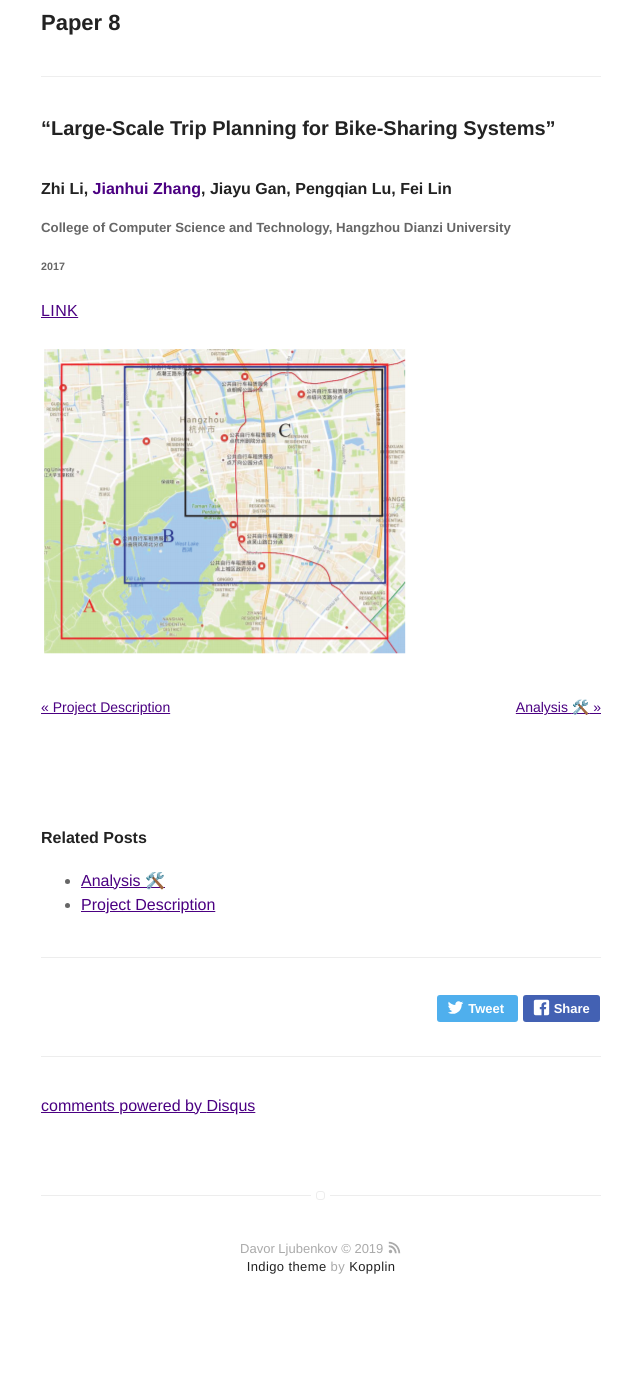
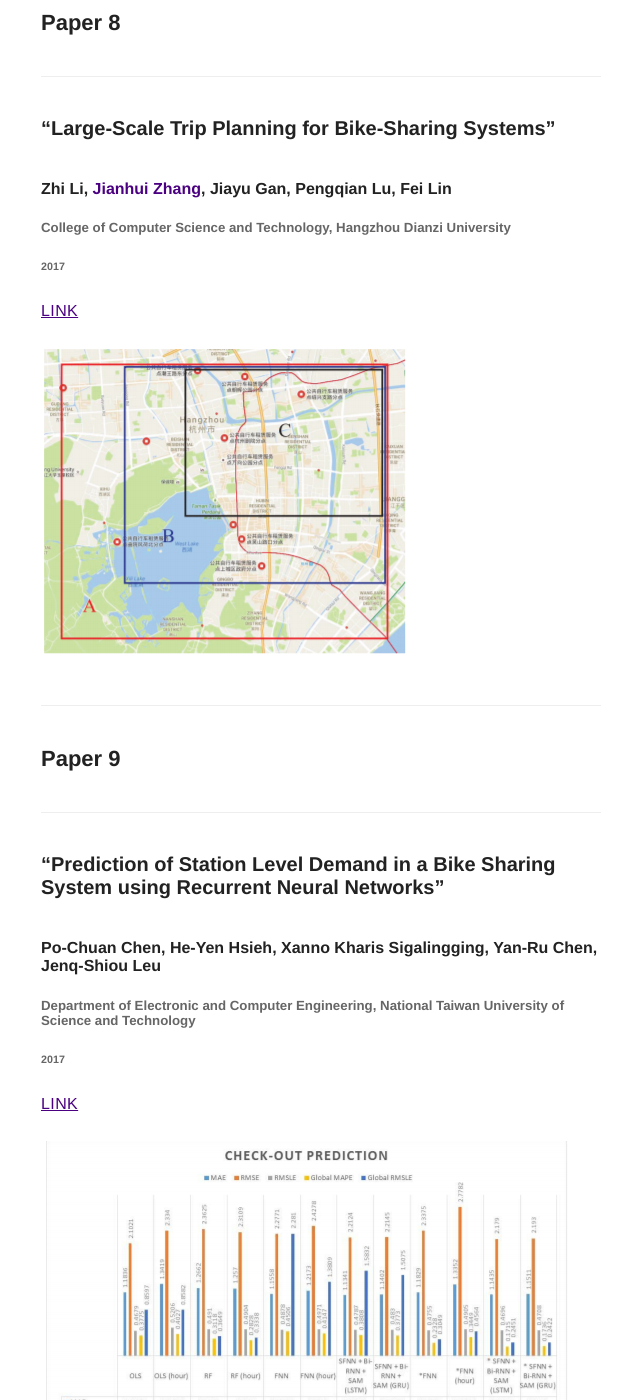
Before and after one commit to dljubenk/dljubenk.github.io, a Jekyll site: the page built from _posts/2019-02-06-literature-study.markdown, in a window 1280 px wide and 1400 px high, scrolled down 15786 px. Shown: the whole window, without its empty margins (319-959 px from the left). Built offline with Jekyll 4.4.1, drawn with Linux system fonts in a browser that asks for light colours; emoji names are drawn with the system emoji font; comment, search, counter and statistics services are not loaded; before the commit the page ends 17124 px from its top, so only the background shows below that.

Commit message:
Update 2019-02-06-literature-study.markdown

```diff
--- a/_posts/2019-02-06-literature-study.markdown
+++ b/_posts/2019-02-06-literature-study.markdown
@@ -398,6 +398,19 @@ capacity and inventory level at the beginning of a planning period to the expect
 
 ![Markdown Image][8]
 
+---
+## Paper 9
+---
+### "Prediction of Station Level Demand in a Bike Sharing System using Recurrent Neural Networks"
+#### Po-Chuan Chen, He-Yen Hsieh, Xanno Kharis Sigalingging, Yan-Ru Chen, Jenq-Shiou Leu
+##### Department of Electronic and Computer Engineering, National Taiwan University of Science and Technology
+###### 2017
+
+[LINK](https://ieeexplore.ieee.org/stamp/stamp.jsp?arnumber=8108575)
+
+![Markdown Image][9]
+
+
 
 
 
@@ -409,3 +422,4 @@ capacity and inventory level at the beginning of a planning period to the expect
 [6]: /assets/images/paper6.png
 [7]: /assets/images/paper7.png
 [8]: /assets/images/paper8.png
+[9]: /assets/images/paper9.png
```
